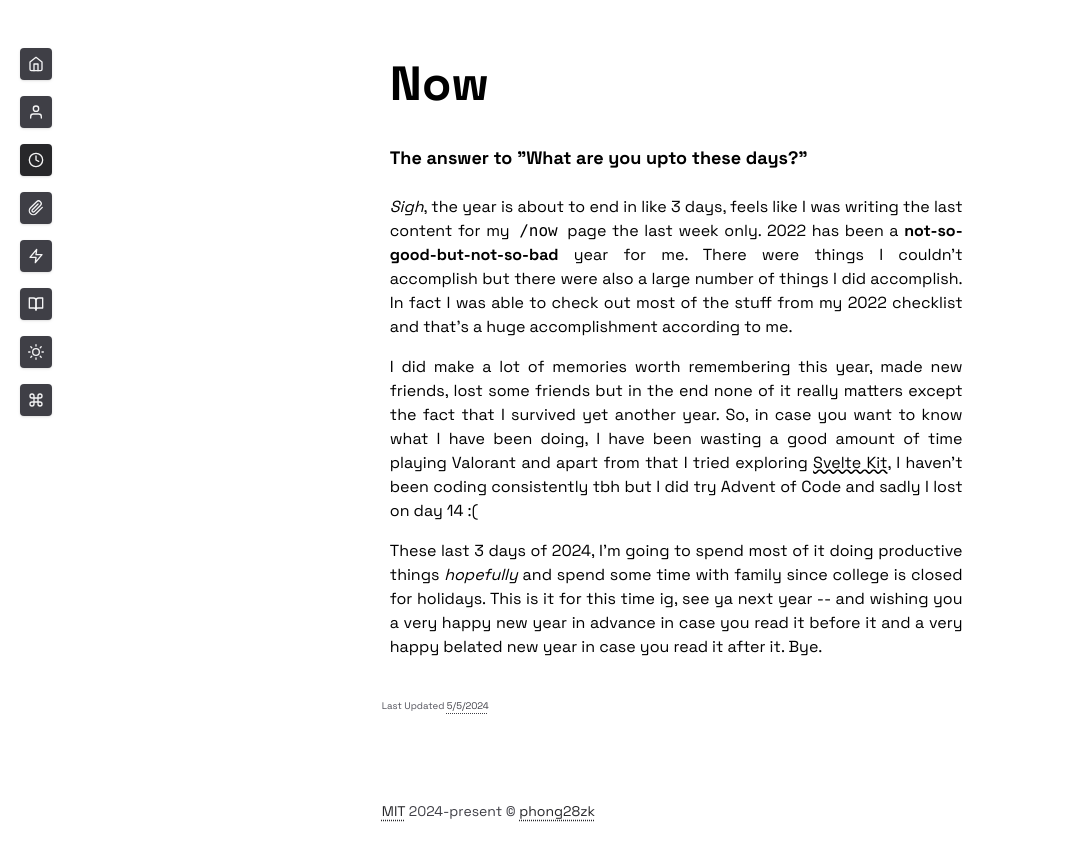
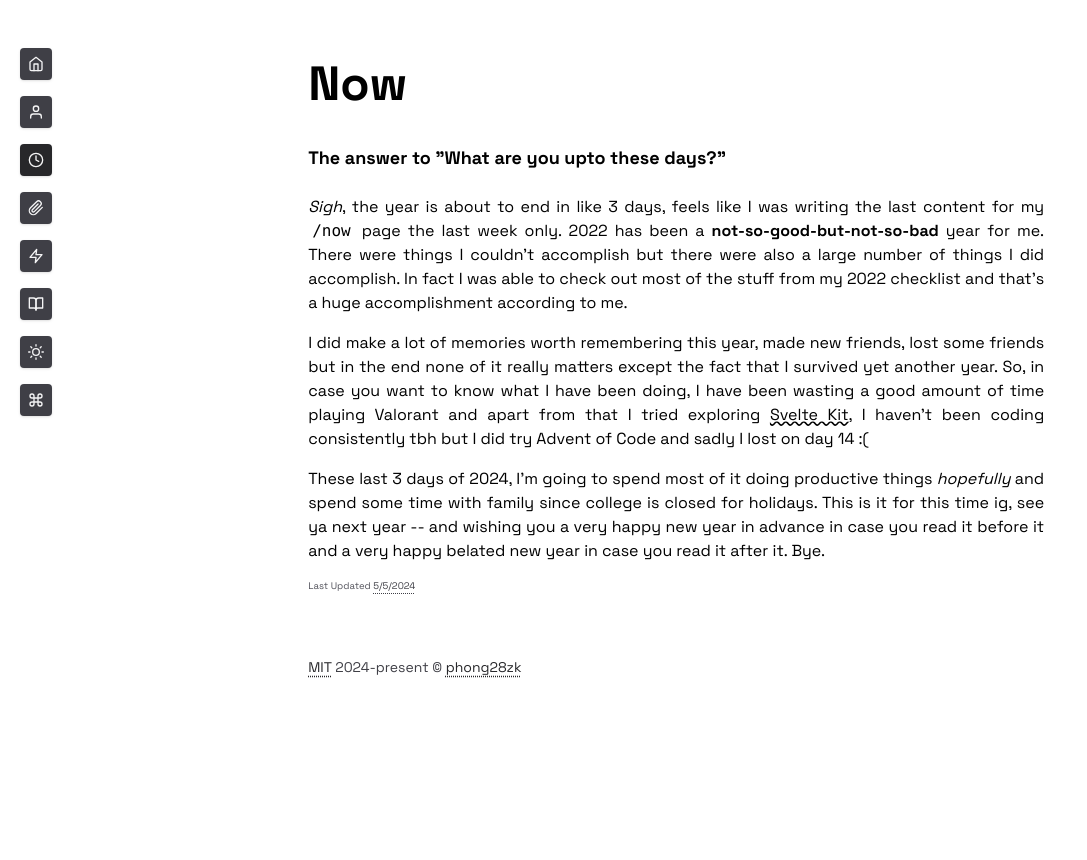
Before and after one commit to fn28chen/thang-vu-blogs, a Next.js app: page /now in a window 1280 px wide. Shown: the top 860 px of the page, without its empty margins (0-1087 px from the left). After the commit the page ends 800 px from the top, so only its background shows below. Built offline with nearby package versions, Linux system fonts and the light colour scheme.

Commit message:
(Style) Update better css - links & now

```diff
--- a/src/app/links/page.tsx
+++ b/src/app/links/page.tsx
@@ -3,19 +3,17 @@ import LinksComponent from "@/components/global/link";
 
 export default function Links() {
   return (
-    <div className="w-full min-h-screen h-full flex flex-col items-center relative">
-      <section className="prose mt-8 flex w-[80%] flex-col justify-between  gap-6 md:mt-0 lg:mt-0">
+    <section className="w-full">
       <div className="flex flex-col gap-6">
         <h1 className="dark:text-zinc-200 text-zinc-900 leading-none mb-3 text-[48px] font-bold justify-center pt-3">
           Links
         </h1>
-          <p className="dark:text-zinc-400 text-zinc-800 m-0 leading-tight">
+        <p className="dark:text-zinc-400 text-zinc-800 m-0 leading-tight pb-4">
           All my profile links to find me on the web.
         </p>
       </div>
       <LinksComponent />
       <Footer />
     </section>
-    </div>
   );
 }
--- a/src/app/now/page.tsx
+++ b/src/app/now/page.tsx
@@ -3,12 +3,8 @@ import Footer from "@/components/layout/footer";
 import NowMD from "@/content/now-md.mdx";
 export default function Now() {
   return (
-    <div className="w-full min-h-screen h-full flex flex-col items-center">
-      <section className="prose mt-8 flex w-[80%] flex-col justify-between  gap-6 md:mt-0 lg:mt-0">
-        <div
-          className="overflow-y-auto bg-white dark:bg-inherit custom-scrollbar  px-2"
-          style={{ maxHeight: "80vh" }}
-        >
+    <section className="w-full">
+      <div className="bg-white dark:bg-inherit">
         <NowMD />
       </div>
       <p className="text-[0.6rem] text-zinc-600 dark:text-zinc-400">
@@ -19,6 +15,5 @@ export default function Now() {
       </p>
       <Footer />
     </section>
-    </div>
   );
 }
```
Lines whose indentation alone changed are shown as unchanged.
